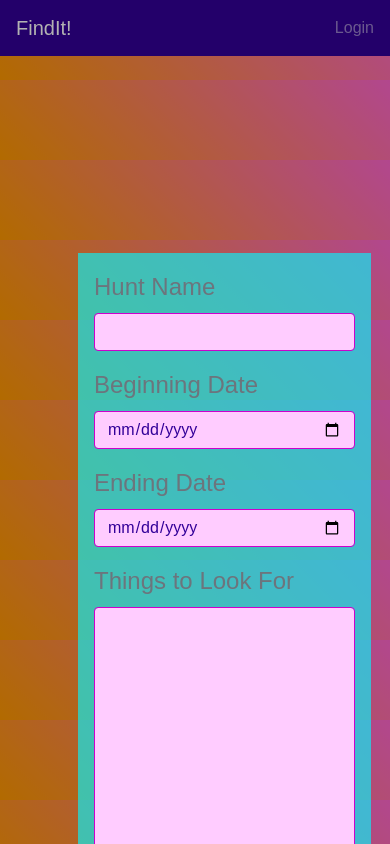
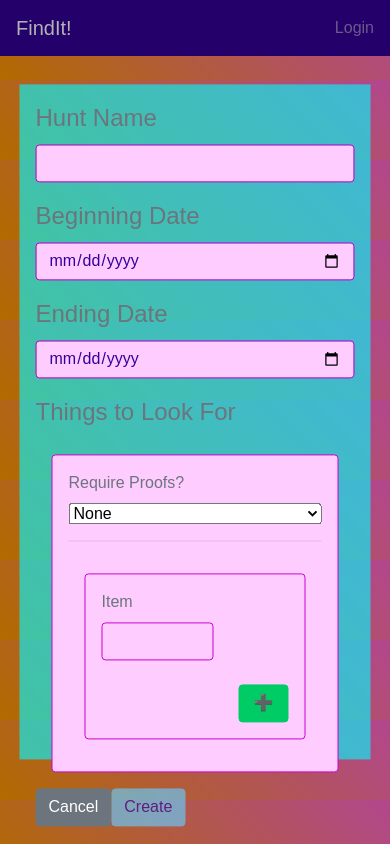
Before and after one commit to gitkenbar/FindIt-Project, an Angular app: page /create in a window 390 px wide. Built offline with nearby package versions, Linux system fonts and the light colour scheme.

Commit message:
Pretty big Updates to CreateHunts for itemized Item adding
Significant update to template to support dynamic adding of Items

```diff
--- a/src/app/create-hunts/create-hunts.component.css
+++ b/src/app/create-hunts/create-hunts.component.css
@@ -27,11 +27,19 @@ label {
 
 .modal-container {
   position: fixed;
-  top: 30vh;
-  left: 20vw;
-  width: 75vw;
+  top: 50%;
+  left: 50%;
+  transform: translate(-50%, -50%);
+  width: 60vw;
   padding: 16px;
   z-index: 100;
   background: rgba(0, 247, 255, 0.635);
   box-shadow: 0 2px 8px rbga(0, 0, 0, 0.26)
 }
+
+@media screen and (max-width: 600px) {
+  .modal-container {
+    width: 90vw;
+    height: 80vh;
+  }
+}
--- a/src/app/create-hunts/create-hunts.component.html
+++ b/src/app/create-hunts/create-hunts.component.html
@@ -45,17 +45,40 @@
         </div>
         <div class="form-group">
           <label for="listOfItems">Things to Look For</label>
-          <textarea
+          <div class="item-container card">
+            <label for="proofs" style="font-size: 1em">Require Proofs?</label>
+              <select id="proofs" name="proofs" [(ngModel)]="selectedProof">
+                  <option value="option1" selected>None</option>
+                  <option value="option2">GeoPoint</option>
+              </select>
+              <hr>
+              <div class="item-unit">
+            <div class="row card">
+              <label for="item" style="font-size: 1em">Item</label>
+              <input type="text" class="form-control" ngModel name="item" required #itemList="ngModel" style="width:60%">
+              <br>
+              <div style="justify-content: center;" class="row" *ngIf="selectedProof === 'option2'">
+                <label for="geopointN" style="font-size: 1em; margin: .5em;">Latitude: N</label>
+                <input type="number" class="form-control" ngModel name="latitude" required #geopointN="ngModel" style="width:30%">
+                <label for="geopointW" style="font-size: 1em; margin: .5em;">Longitude: W</label>
+                <input type="number" class="form-control" ngModel name="longitude" required #geopointW="ngModel" style="width:30%">
+              </div>
+              <button style="width: 50px; align-self: flex-end;" class="btn btn-vapor-success" (click)="addNewItem()">➕</button>
+              </div>
+            </div>
+
+          </div>
+
+          <!-- <label for="listOfItems">Things to Look For</label>
+          <input
             class="form-control"
             ngModel
             name="itemList"
             required
-            #itemList="ngModel"
-            cols="30"
-            rows="10"></textarea>
+            #itemList="ngModel">
             <span *ngIf="!itemList.valid && itemList.touched"
                   class="help-block"
-                  style="color: rgb(170, 16, 184)">Please enter a valid list of items</span>
+                  style="color: rgb(170, 16, 184)">Please enter a valid list of items</span> -->
         </div>
         <button (click)="onResetForm()" type="button" class="btn btn-secondary">
           Cancel
--- a/src/app/create-hunts/create-hunts.component.ts
+++ b/src/app/create-hunts/create-hunts.component.ts
@@ -1,5 +1,6 @@
 import { Component } from '@angular/core';
 import { Hunt } from '../shared/hunt.model';
+import { Item } from '../shared/item.model';
 import { ActivatedRoute, Router } from '@angular/router';
 import { NgForm } from '@angular/forms';
 import { HuntService } from '../shared/hunt.service';
@@ -12,6 +13,7 @@ import { DataStorageService } from '../shared/data-storage.service';
 })
 export class CreateHuntsComponent {
   isEditingHunt: boolean = false;
+  selectedProof:string = 'option1';
 
   constructor(private router: Router,
               private route: ActivatedRoute,
@@ -21,18 +23,29 @@ export class CreateHuntsComponent {
   onFormSubmit(form: NgForm) {
     console.log(form);
     if (form.invalid) return;
+    const uid = Date.now();  //lazy implementation of Unique-enough-IDs
+    const name = form.value.name;
+    const begin = form.value.begin;
+    const end = form.value.end;
+    const itemList: Item[] = [
+    new Item('ducks', false),
+    new Item('fish', false)
+    ]
     // const { uid, name, begin, end, itemList } = Hunt  //destructuring example if needed
-    const newHunt = new Hunt(  //Consider destructuring as alternative solution for clarity
-      +(Math.random() * 1000).toFixed(0),
-      form.value.name,
-      form.value.begin,
-      form.value.end,
-      form.value.itemList.split(" "),
-      false )
+    const newHunt = new Hunt(uid, name, begin, end, itemList, false)
     this.huntService.addHunt(newHunt)
     this.onResetForm(form);
     console.log(newHunt);
     this.dbService.saveToDB();
+  }
+
+  getSelectedProof() {
+    this.selectedProof;
+    console.log(this.selectedProof);
+  }
+
+  addNewItem() {
+
   }
 
   onResetForm(form?: NgForm) {
```
